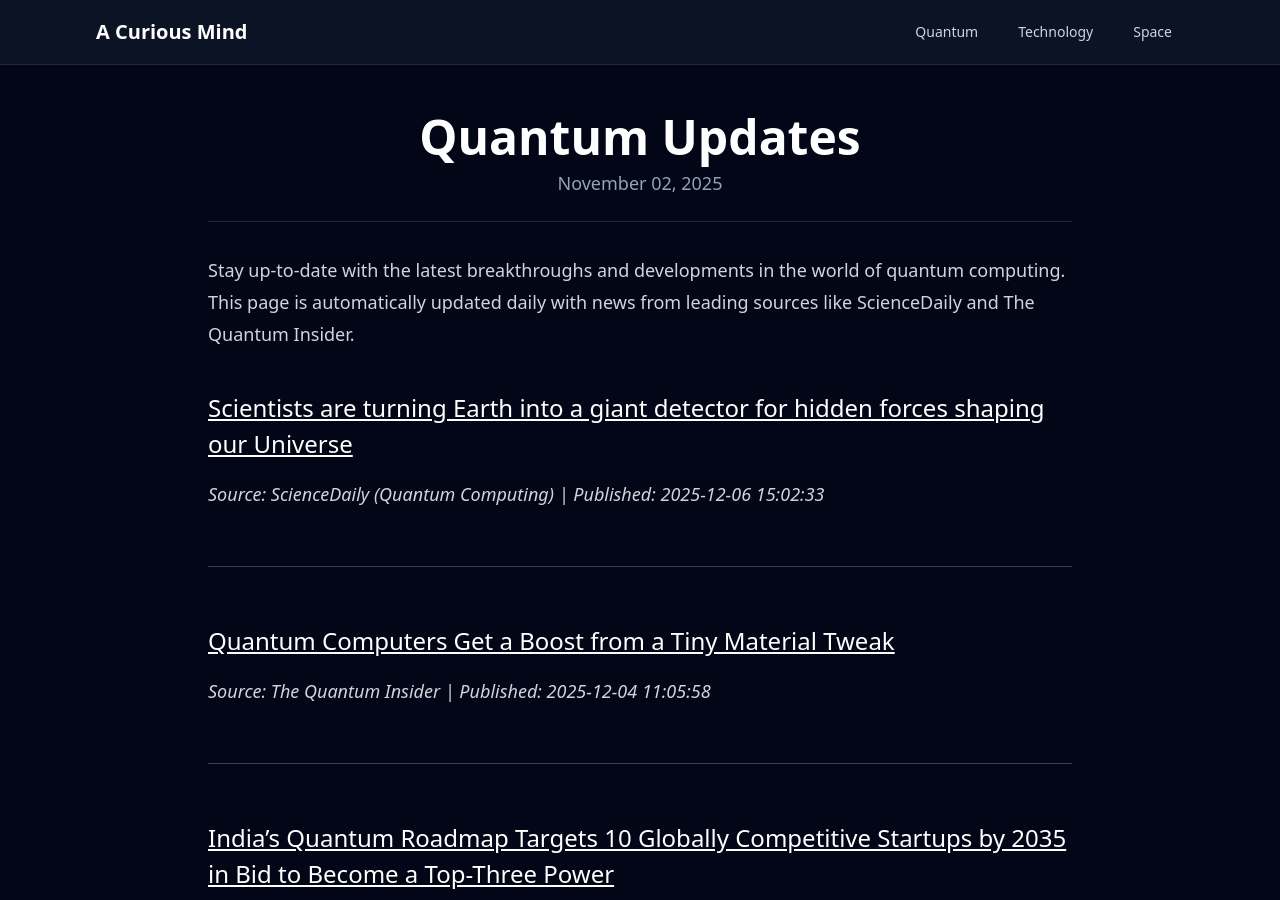
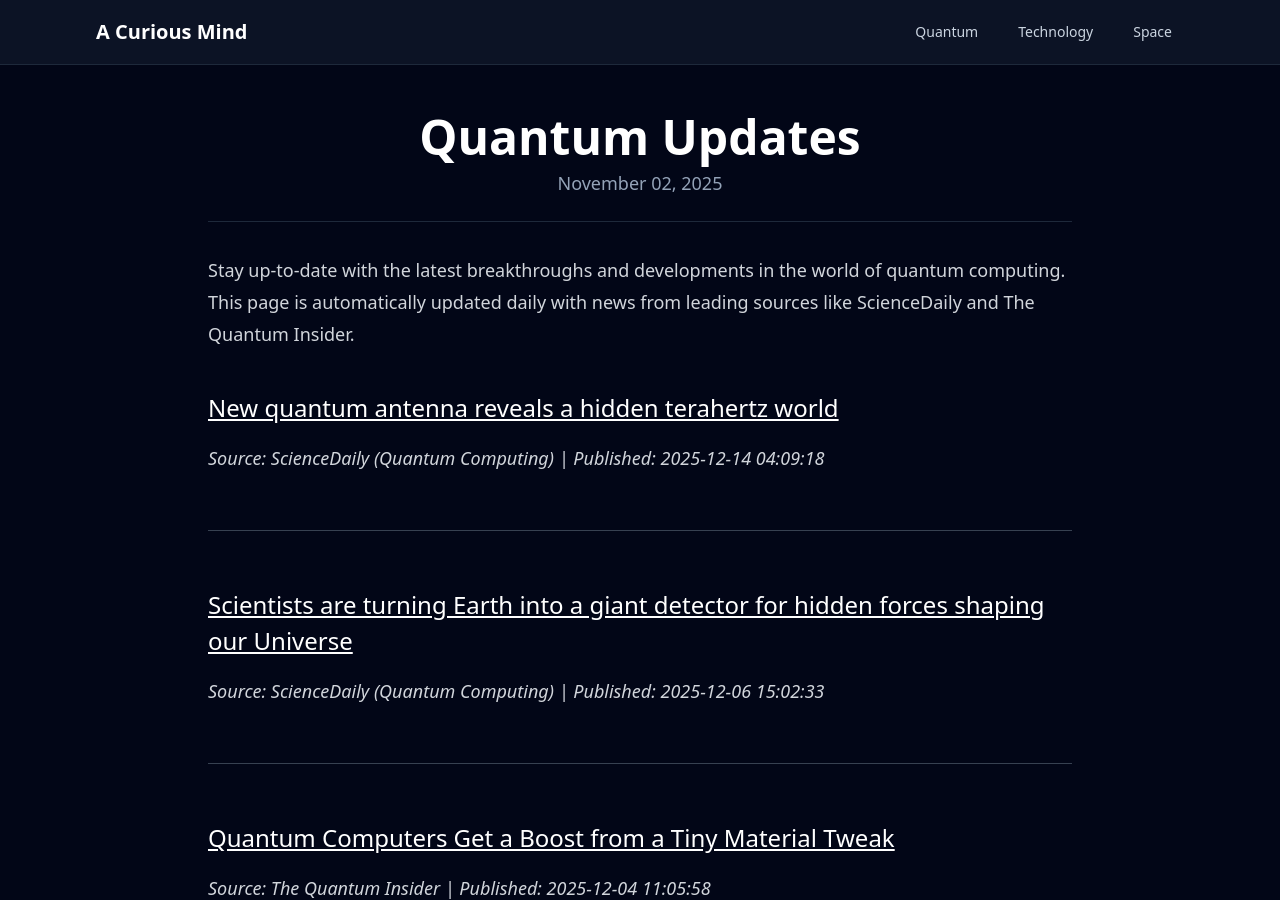
Before and after one commit to onehl7/onehl7.github.io, a Jekyll site: the page built from _posts/2025-11-02-quantum-updates.md, in a window 1280 px wide and 900 px high. Built offline with Jekyll 4.4.1, drawn with Linux system fonts in a browser that asks for light colours; nearby versions of some CDN libraries; some of the changed text lies outside the part shown.

Commit message:
Update quantum news data

```diff
--- a/_data/quantum_news.json
+++ b/_data/quantum_news.json
@@ -1,4 +1,10 @@
 [
+  {
+    "source": "ScienceDaily (Quantum Computing)",
+    "title": "New quantum antenna reveals a hidden terahertz world",
+    "link": "https://www.sciencedaily.com/releases/2025/12/251213032617.htm",
+    "published": "2025-12-14 04:09:18"
+  },
   {
     "source": "ScienceDaily (Quantum Computing)",
     "title": "Scientists are turning Earth into a giant detector for hidden forces shaping our Universe",
@@ -52,11 +58,5 @@
     "title": "Nanoscale trick makes \u201cdark excitons\u201d glow 300,000 times stronger",
     "link": "https://www.sciencedaily.com/releases/2025/11/251118220058.htm",
     "published": "2025-11-19 16:58:57"
-  },
-  {
-    "source": "ScienceDaily (Quantum Computing)",
-    "title": "This tiny quantum clock packs a billion-fold energy mystery",
-    "link": "https://www.sciencedaily.com/releases/2025/11/251117091138.htm",
-    "published": "2025-11-18 02:49:45"
   }
 ]
```
